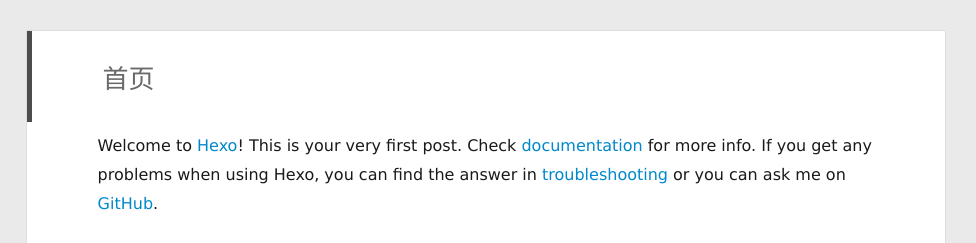
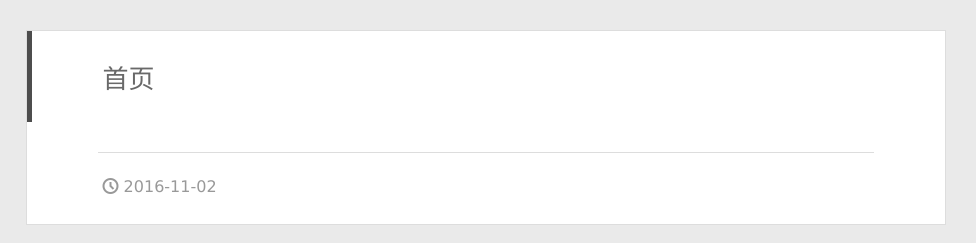
Before and after one commit to majunhui/majunhui.github.io, a plain HTML site: page index.html in a window 1280 px wide. Shown: the top 243 px of the page, 304-1280 px from the left. Drawn offline with Linux system fonts and the light colour scheme; files whose address does not match are found by name.

Commit message:
Site updated: 2016-11-02 08:23:51

```diff
--- a/index.html
+++ b/index.html
@@ -6,16 +6,16 @@
   <meta name="renderer" content="webkit">
   <meta http-equiv="X-UA-Compatible" content="IE=edge" >
   <link rel="dns-prefetch" href="http://yoursite.com">
-  <title>Hexo</title>
+  <title>iMax的博客</title>
   <meta name="viewport" content="width=device-width, initial-scale=1, maximum-scale=1">
   <meta property="og:type" content="website">
-<meta property="og:title" content="Hexo">
+<meta property="og:title" content="iMax的博客">
 <meta property="og:url" content="http://yoursite.com/index.html">
-<meta property="og:site_name" content="Hexo">
+<meta property="og:site_name" content="iMax的博客">
 <meta name="twitter:card" content="summary">
-<meta name="twitter:title" content="Hexo">
+<meta name="twitter:title" content="iMax的博客">
 
-    <link rel="alternative" href="/atom.xml" title="Hexo" type="application/atom+xml">
+    <link rel="alternative" href="/atom.xml" title="iMax的博客" type="application/atom+xml">
 
 
     <link rel="icon" href="/assets/img/favicon.ico">
@@ -150,7 +150,7 @@
 
     <div class="article-entry" itemprop="articleBody">
 
-        <p>Welcome to <a href="https://hexo.io/" target="_blank" rel="external">Hexo</a>! This is your very first post. Check <a href="https://hexo.io/docs/" target="_blank" rel="external">documentation</a> for more info. If you get any problems when using Hexo, you can find the answer in <a href="https://hexo.io/docs/troubleshooting.html" target="_blank" rel="external">troubleshooting</a> or you can ask me on <a href="https://github.com/hexojs/hexo/issues" target="_blank" rel="external">GitHub</a>.</p>
+<!--         <p>Welcome to <a href="https://hexo.io/" target="_blank" rel="external">Hexo</a>! This is your very first post. Check <a href="https://hexo.io/docs/" target="_blank" rel="external">documentation</a> for more info. If you get any problems when using Hexo, you can find the answer in <a href="https://hexo.io/docs/troubleshooting.html" target="_blank" rel="external">troubleshooting</a> or you can ask me on <a href="https://github.com/hexojs/hexo/issues" target="_blank" rel="external">GitHub</a>.</p>
 <h2 id="Quick-Start"><a href="#Quick-Start" class="headerlink" title="Quick Start"></a>Quick Start</h2><h3 id="Create-a-new-post"><a href="#Create-a-new-post" class="headerlink" title="Create a new post"></a>Create a new post</h3><figure class="highlight bash"><table><tr><td class="gutter"><pre><div class="line">1</div></pre></td><td class="code"><pre><div class="line">$ hexo new <span class="string">"My New Post"</span></div></pre></td></tr></table></figure>
 <p>More info: <a href="https://hexo.io/docs/writing.html" target="_blank" rel="external">Writing</a></p>
 <h3 id="Run-server"><a href="#Run-server" class="headerlink" title="Run server"></a>Run server</h3><figure class="highlight bash"><table><tr><td class="gutter"><pre><div class="line">1</div></pre></td><td class="code"><pre><div class="line">$ hexo server</div></pre></td></tr></table></figure>
@@ -159,7 +159,7 @@
 <p>More info: <a href="https://hexo.io/docs/generating.html" target="_blank" rel="external">Generating</a></p>
 <h3 id="Deploy-to-remote-sites"><a href="#Deploy-to-remote-sites" class="headerlink" title="Deploy to remote sites"></a>Deploy to remote sites</h3><figure class="highlight bash"><table><tr><td class="gutter"><pre><div class="line">1</div></pre></td><td class="code"><pre><div class="line">$ hexo deploy</div></pre></td></tr></table></figure>
 <p>More info: <a href="https://hexo.io/docs/deployment.html" target="_blank" rel="external">Deployment</a></p>
-
+ -->
 
     </div>
     <div class="article-info article-info-index">
@@ -251,7 +251,7 @@
 
     	<section class="tools-section tools-section-me">
 
-  	  		<div class="aboutme-wrap" id="js-aboutme">iMax，&lt;br&gt;毕业于华科，就职于鹅厂&lt;br&gt;&lt;br&gt;热爱大海与冷笑话，&lt;br/&gt;目前是一枚前端&lt;br/&gt;&lt;br/&gt;胆小认生，不易相处，&lt;br&gt;年轻无为，卖马为生。</div>
+  	  		<div class="aboutme-wrap" id="js-aboutme">iMax</div>
 
     	</section>
 
```
